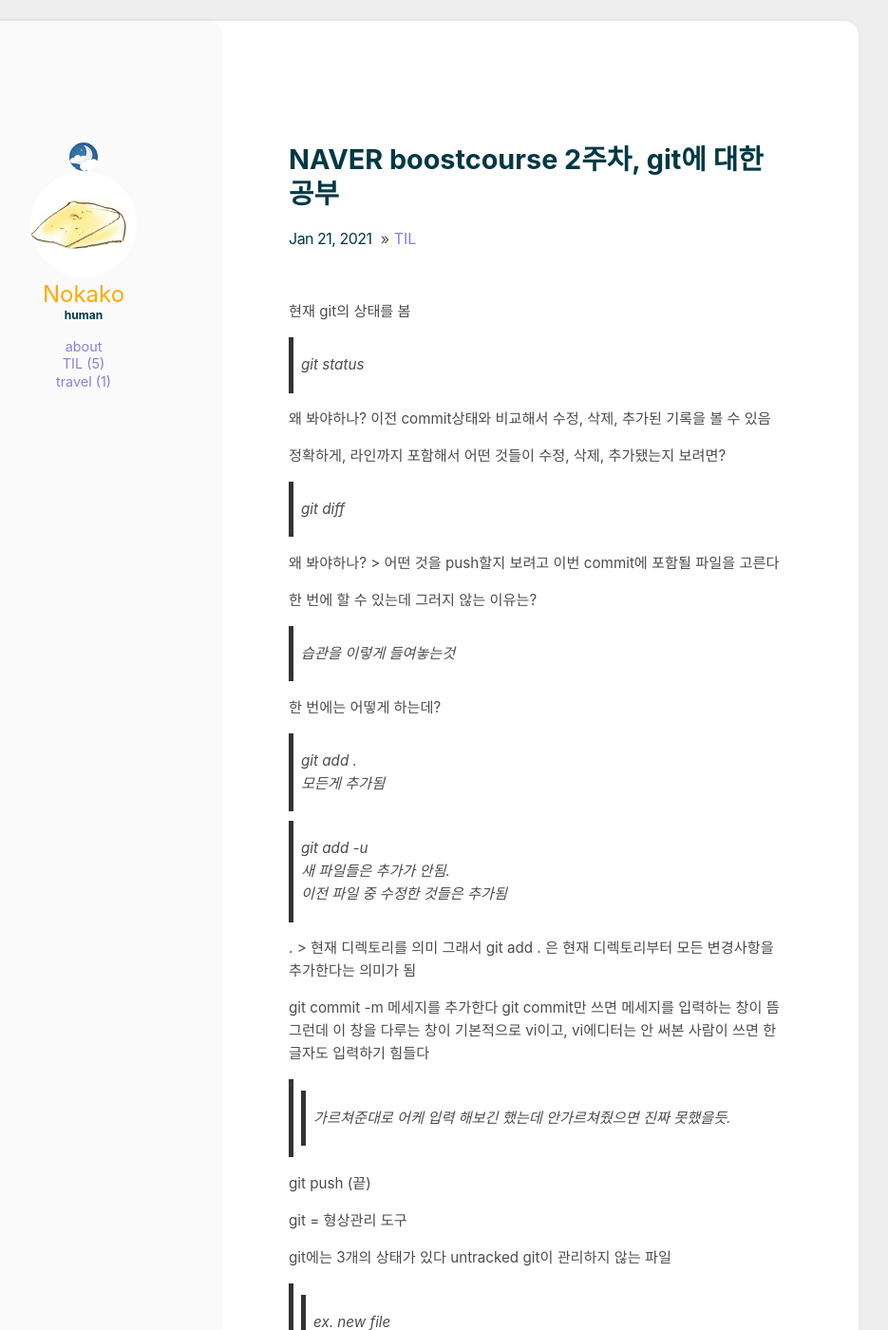
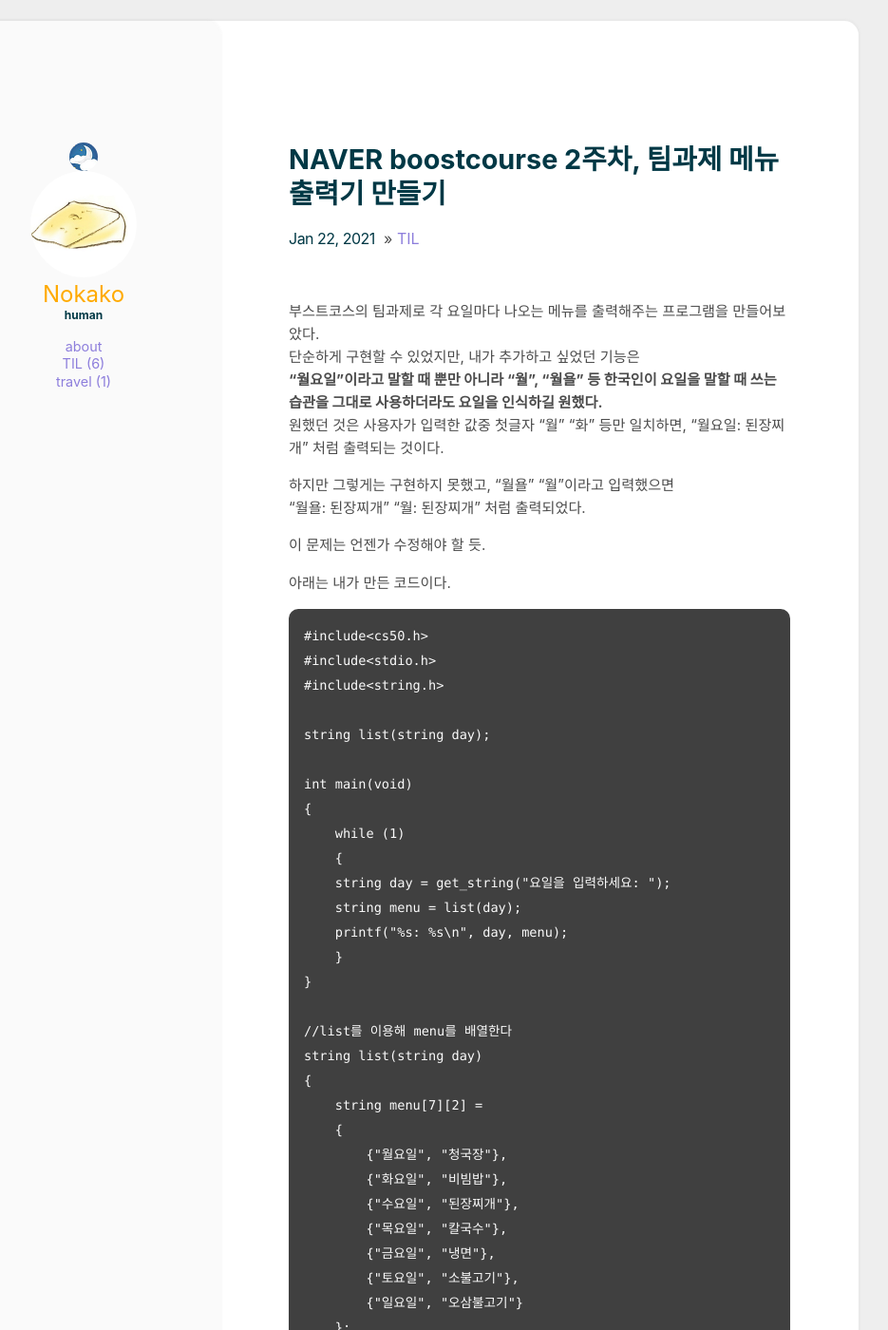
Before and after one commit to Nokako/Nokako.github.io, a Jekyll site: the page built from _posts/2021-01-22-post.md, in a window 1280 px wide and 1400 px high. Shown: the whole window at 95% size, without its empty margins (216-1151 px from the left). Built offline with Jekyll 4.4.1, drawn with Linux system fonts in a browser that asks for light colours; some of the changed text lies outside the part shown.

Commit message:
TIL작성

````diff
--- a/_posts/2021-01-21-post.md
+++ b/_posts/2021-01-21-post.md
@@ -6,61 +6,66 @@ comments: true
 현재 git의 상태를 봄
 >git status
 
-
 왜 봐야하나? 이전 commit상태와 비교해서 수정, 삭제, 추가된 기록을 볼 수 있음
-
+<br>
 정확하게, 라인까지 포함해서 어떤 것들이 수정, 삭제, 추가됐는지 보려면?
 >git diff
 
-왜 봐야하나? > 어떤 것을 push할지 보려고
+왜 봐야하나?: 어떤 것을 push할지 보려고
 이번 commit에 포함될 파일을 고른다
 
-한 번에 할 수 있는데 그러지 않는 이유는?
-> 습관을 이렇게 들여놓는것
+<br>
+한 번에 할 수 있는데 그러지 않는 이유는?: 습관을 이렇게 들여놓는것
+<br>
+<br>
 
 한 번에는 어떻게 하는데?
 > git add .
- 모든게 추가됨
+
+모든게 추가됨
 
 > git add -u
+
 새 파일들은 추가가 안됨.
 이전 파일 중 수정한 것들은 추가됨
 
-. > 현재 디렉토리를 의미
+> .
+
+현재 디렉토리를 의미
 그래서 git add . 은 현재 디렉토리부터 모든 변경사항을 추가한다는 의미가 됨
 
-git commit -m
+>git commit -m
+
 메세지를 추가한다
 git commit만 쓰면 메세지를 입력하는 창이 뜸
 그런데 이 창을 다루는 창이 기본적으로 vi이고,
 vi에디터는 안 써본 사람이 쓰면 한 글자도 입력하기 힘들다
->>가르쳐준대로 어케 입력 해보긴 했는데 안가르쳐줬으면 진짜 못했을듯.
 
-git push
-(끝)
+~~가르쳐준대로 어케 입력 해보긴 했는데 안가르쳐줬으면 진짜 못했을듯.~~
+
+> git push
+
+(끝)  git을 블로그로 보낸다.
 
 
-
-
+---
 
 git = 형상관리 도구
 
 git에는 3개의 상태가 있다
-untracked
-git이 관리하지 않는 파일
->>ex. new file
 
-not staged
-git이 관리를 하지만 이번에 commit하지 않을 파일
->>ex. modified file
+- untracked:  git이 관리하지 않는 파일
+ex. new file
 
-staged
-이번에 commit할 파일
+- not staged: git이 관리를 하지만 이번에 commit하지 않을 파일
+ex. modified file
 
-not staged(untracked) -> staged = git add
+- staged: 이번에 commit할 파일
 
-git restore
-history 이용하면 쓴 명령어들 확인할 수 있다
+- not staged(untracked) -> staged = git add
+
+- git restore
+- history 이용하면 쓴 명령어들 확인할 수 있다
 
 
 터미널은 무엇을 하는 곳?
@@ -68,7 +73,9 @@ history 이용하면 쓴 명령어들 확인할 수 있다
 컴퓨터와 소통할 수 있는 창구
 
 $은 터미널 표시임
-
+<br>
+<br>
+<br>
 
 ## 2주차 NAVER boostcourse 내용 정리
 ---
--- /dev/null
+++ b/_posts/2021-01-22-post.md
@@ -0,0 +1,63 @@
+---
+title: NAVER boostcourse 2주차, 팀과제 메뉴 출력기 만들기
+categories: [TIL]
+comments: true
+---
+
+부스트코스의 팀과제로 각 요일마다 나오는 메뉴를 출력해주는 프로그램을 만들어보았다.
+단순하게 구현할 수 있었지만, 내가 추가하고 싶었던 기능은
+**"월요일"이라고 말할 때 뿐만 아니라 "월", "월욜" 등 한국인이 요일을 말할 때 쓰는 습관을 그대로 사용하더라도 요일을 인식하길 원했다.**
+원했던 것은 사용자가 입력한 값중 첫글자 "월" "화" 등만 일치하면, "월요일: 된장찌개" 처럼 출력되는 것이다.
+
+하지만 그렇게는 구현하지 못했고, "월욜" "월"이라고 입력했으면
+"월욜: 된장찌개" "월: 된장찌개" 처럼 출력되었다.
+
+이 문제는 언젠가 수정해야 할 듯.
+
+아래는 내가 만든 코드이다.
+
+```
+#include<cs50.h>
+#include<stdio.h>
+#include<string.h>
+
+string list(string day);
+
+int main(void)
+{
+    while (1)
+    {
+    string day = get_string("요일을 입력하세요: ");
+    string menu = list(day);
+    printf("%s: %s\n", day, menu);
+    }
+}
+
+//list를 이용해 menu를 배열한다
+string list(string day)
+{
+    string menu[7][2] =
+    {
+        {"월요일", "청국장"},
+        {"화요일", "비빔밥"},
+        {"수요일", "된장찌개"},
+        {"목요일", "칼국수"},
+        {"금요일", "냉면"},
+        {"토요일", "소불고기"},
+        {"일요일", "오삼불고기"}
+    };
+
+//strcmp의 헤더파일은 string.h이다. 메뉴에 있는 데이터와의 일치를 비교한다
+
+string result = "";
+    for(int i = 0; i < 7; i++)
+    {
+        if(strcmp(day, menu[i][0]) == 0 || strncmp(day, menu[i][0], 1) == 0)
+        // if(strcmp(day, menu[i][0])==0)
+        {
+            result = menu[i][1];
+        }
+    }
+    return result;
+}
+```
````
